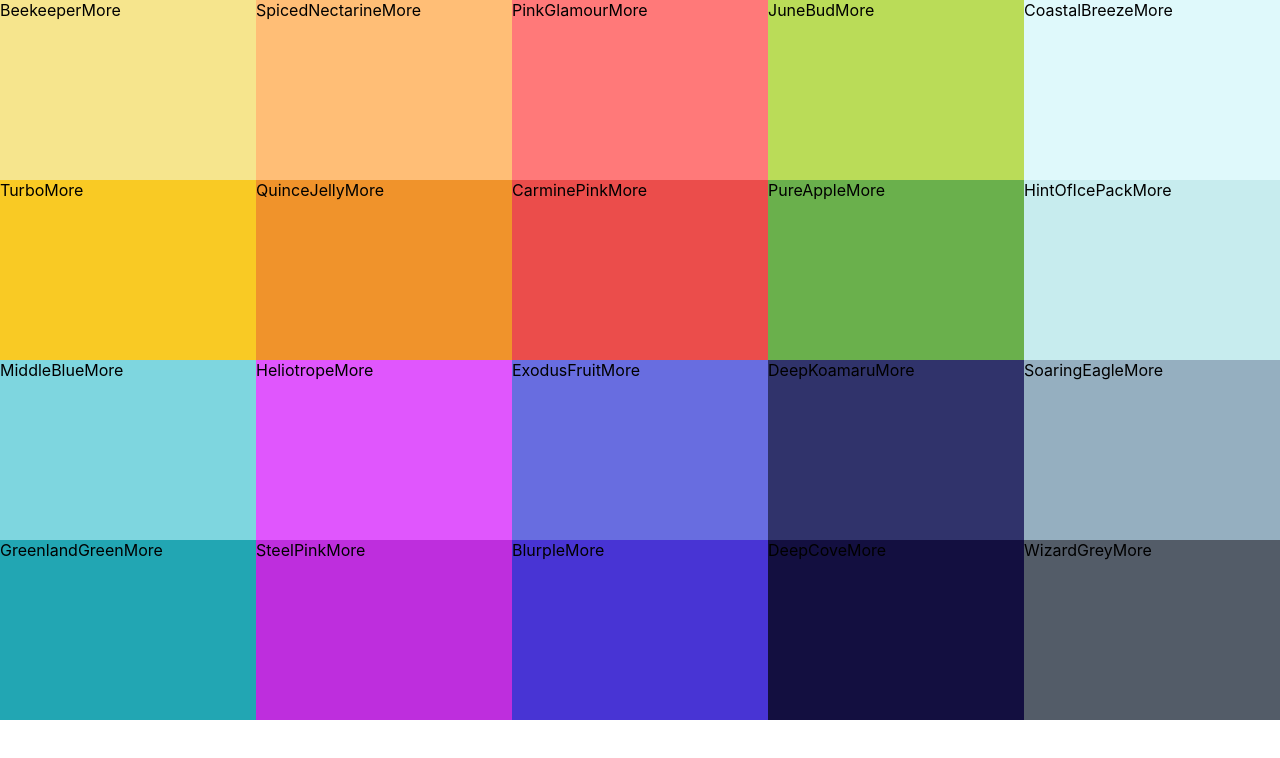
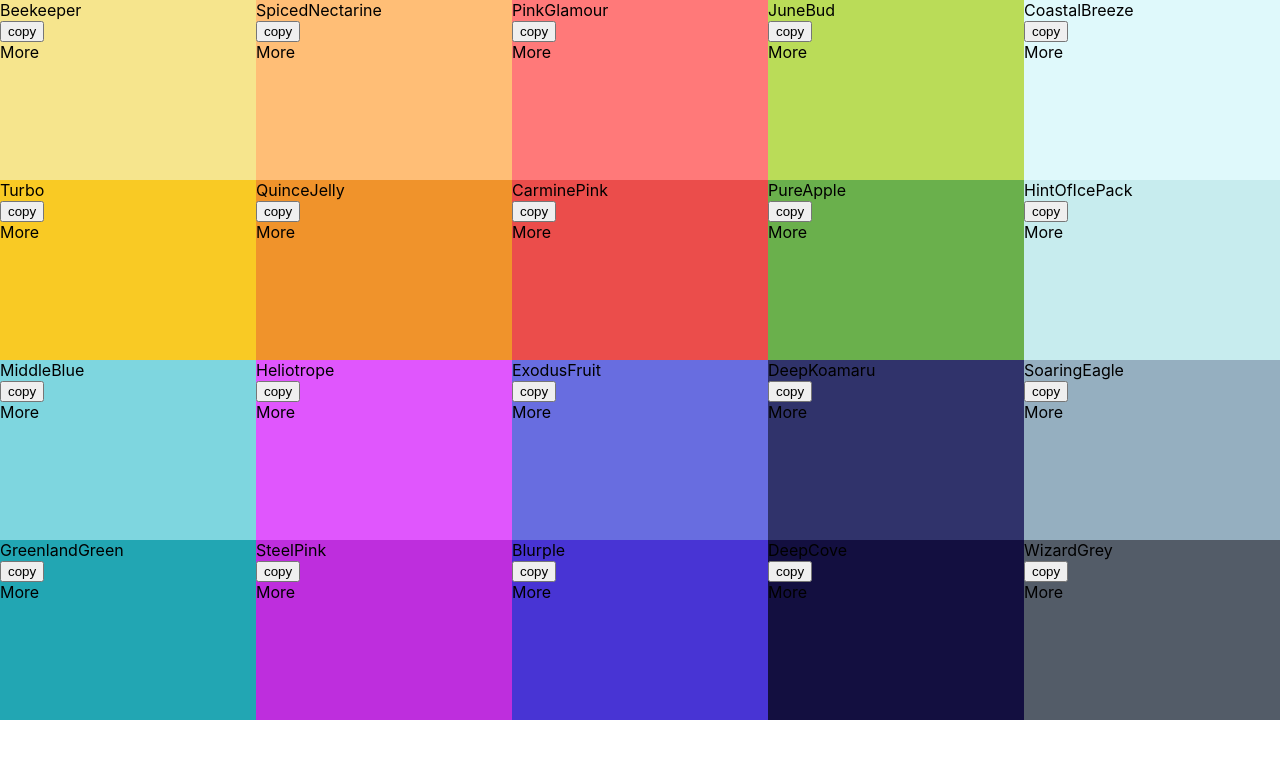
Before and after one commit to nehavjaiswal/ColorApp, a React (Create React App) app: page / in a window 1280 px wide. Shown: the top 758 px of the page. Built offline with nearby package versions, Linux system fonts and the light colour scheme.

Commit message:
Style ColorBox

```diff
--- a/src/ColorBox.js
+++ b/src/ColorBox.js
@@ -3,10 +3,16 @@
 
 class ColorBox extends Component{
     render(){
+        const{name, background} = this.props
         return(
-            <div style={{background : this.props.background}} className="colorBox">
-                <span>{this.props.name}</span>
-                <span>More</span>
+            <div style={{background }} className="colorBox">
+                <div className="copy-container">
+                    <div className="box-content">
+                         <span>{name}</span>
+                    </div>
+                    <button className="copy-button">copy</button>
+                </div>
+                <span className="see-more">More</span>
             </div>
         )
     }
```
